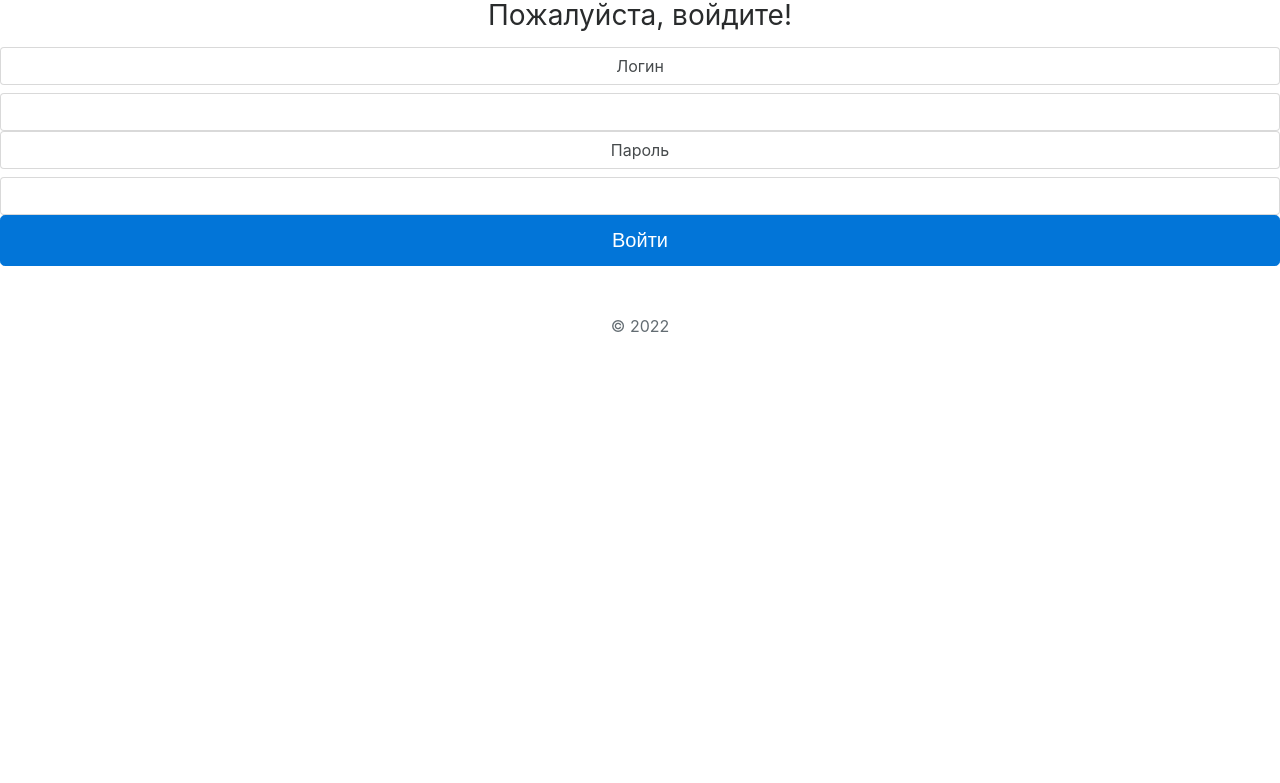
After one commit to SwAsKk/DjangoPasswordGenerator, a Django app: page /login/ in a window 1280 px wide. The commit adds this page. Shown: the top 783 px of the page. Run offline with Django 4.2, Linux system fonts and the light colour scheme.

Commit message:
Autho form
-created forms.py
-added logo to the hrader
-created login.html
-created views for login and logout
-modified urls and settings files

TODO:
Validation for login
Add login / register buttons on index page
Add styles for login form and index.html

```diff
--- /dev/null
+++ b/main/forms.py
@@ -0,0 +1,29 @@
+from django import forms
+
+from django.contrib.auth.models import User
+from django.contrib.auth.hashers import make_password
+
+from main.models import *
+from django.core.exceptions import ValidationError, ObjectDoesNotExist
+
+
+class LoginForm(forms.Form):#форма авторизации и аутентификации
+    login = forms.CharField()
+    password = forms.CharField(widget=forms.PasswordInput)
+
+    login.widget.attrs.update({'class': 'form-control'})
+    password.widget.attrs.update({'class': 'form-control'})
+
+
+    def clean(self):
+        login = self.cleaned_data['login']
+        password = self.cleaned_data['password']
+
+        if not User.objects.filter(username=login).exists():
+            raise ValidationError('Пользователь не существует')
+        user = User.objects.get(username=login)
+        if user:
+            if not user.check_password(password):
+                raise ValidationError('Неверный пароль')
+
+        return self.cleaned_data
--- a/main/templates/header.html
+++ b/main/templates/header.html
@@ -3,8 +3,8 @@
 
 <nav class="navbar navbar-light bg-light">
   <div class="container">
-   <!-- <a href="/" class="navbar-brand mx-auto">
-      <img src="{% static 'imgs\logoPet.svg' %}" width="120" height="100">
-    </a>-->
+   <a href="/" class="navbar-brand mx-auto">
+      <img src="{% static 'images\passwordfriend.svg' %}" width="120" height="100">
+    </a>
   </div>
 </nav>
--- /dev/null
+++ b/main/templates/login.html
@@ -0,0 +1,36 @@
+<html lang="en"><head>
+    <meta charset="utf-8">
+    <meta name="viewport" content="width=device-width, initial-scale=1, shrink-to-fit=no">
+    <meta name="description" content="">
+    <meta name="author" content="">
+    <link rel="icon" href="/docs/4.0/assets/img/favicons/favicon.ico">
+
+    <title>Вход</title>
+
+    <link rel="canonical" href="https://getbootstrap.com/docs/4.0/examples/sign-in/">
+
+    <!-- Bootstrap core CSS -->
+    <link href="https://getbootstrap.com/docs/4.0/dist/css/bootstrap.min.css" rel="stylesheet">
+
+  </head>
+
+  <body class="text-center">
+    <form class="form-signin" method="post">
+     <h1 class="h3 mb-3 font-weight-normal">Пожалуйста, войдите!</h1>
+
+      {% csrf_token %}
+      <label for="login" class="form-control">Логин</label>
+
+      {{ form.login }}
+
+      <label for="password" class="form-control">Пароль</label>
+
+      {{ form.password }}
+
+
+      <button class="btn btn-lg btn-primary btn-block" type="submit">Войти</button>
+      <p class="mt-5 mb-3 text-muted">© 2022</p>
+    </form>
+
+
+  </body></html>
--- a/main/views.py
+++ b/main/views.py
@@ -1,5 +1,10 @@
 from django.shortcuts import render
 import random
+from main.forms import *
+from django.views import View
+from django.http import HttpResponseRedirect
+
+from django.contrib.auth import authenticate, login, logout
 # Create your views here.
 
 def index(requests):
@@ -18,3 +23,29 @@ def index(requests):
         context['password'] = password
 
     return render(requests, 'pages/index.html', context)
+
+
+class LoginView(View):
+    def get(self, request):
+        form = LoginForm()
+        return render(request, 'login.html', context={'form': form})
+
+
+    def post(self, request):
+        bound_form = LoginForm(request.POST)
+
+        if bound_form.is_valid():
+            login_user = bound_form.cleaned_data['login']
+            password = bound_form.cleaned_data['password']
+
+            user = authenticate(username=login_user, password=password)
+            if user:
+                login(request, user)
+                return HttpResponseRedirect('/')
+
+        return render(request, 'login.html', context={'form':bound_form})
+
+
+def logout_view(request):
+    logout(request)
+    return HttpResponseRedirect('/')
--- a/passwordGenerator/settings.py
+++ b/passwordGenerator/settings.py
@@ -12,6 +12,7 @@ https://docs.djangoproject.com/en/4.0/ref/settings/
 
 from pathlib import Path
 import environ
+import os
 env = environ.Env()
 environ.Env.read_env()
 
@@ -124,6 +125,9 @@ USE_TZ = True
 # https://docs.djangoproject.com/en/4.0/howto/static-files/
 
 STATIC_URL = 'static/'
+STATICFILES_DIRS = [os.path.join(BASE_DIR, "static"), ]
+
+STATICFILES_STORAGE = 'django.contrib.staticfiles.storage.StaticFilesStorage'
 
 # Default primary key field type
 # https://docs.djangoproject.com/en/4.0/ref/settings/#default-auto-field
--- a/passwordGenerator/urls.py
+++ b/passwordGenerator/urls.py
@@ -19,5 +19,7 @@ from main import views
 
 urlpatterns = [
     path('admin/', admin.site.urls),
-    path('', views.index)
+    path('', views.index),
+    path('login/', views.LoginView.as_view(), name='login_url'),
+    path('logout/', views.logout_view, name='logout_url'),
 ]
```
Also changed, not shown: static/images/passwordfriend.svg (added).
